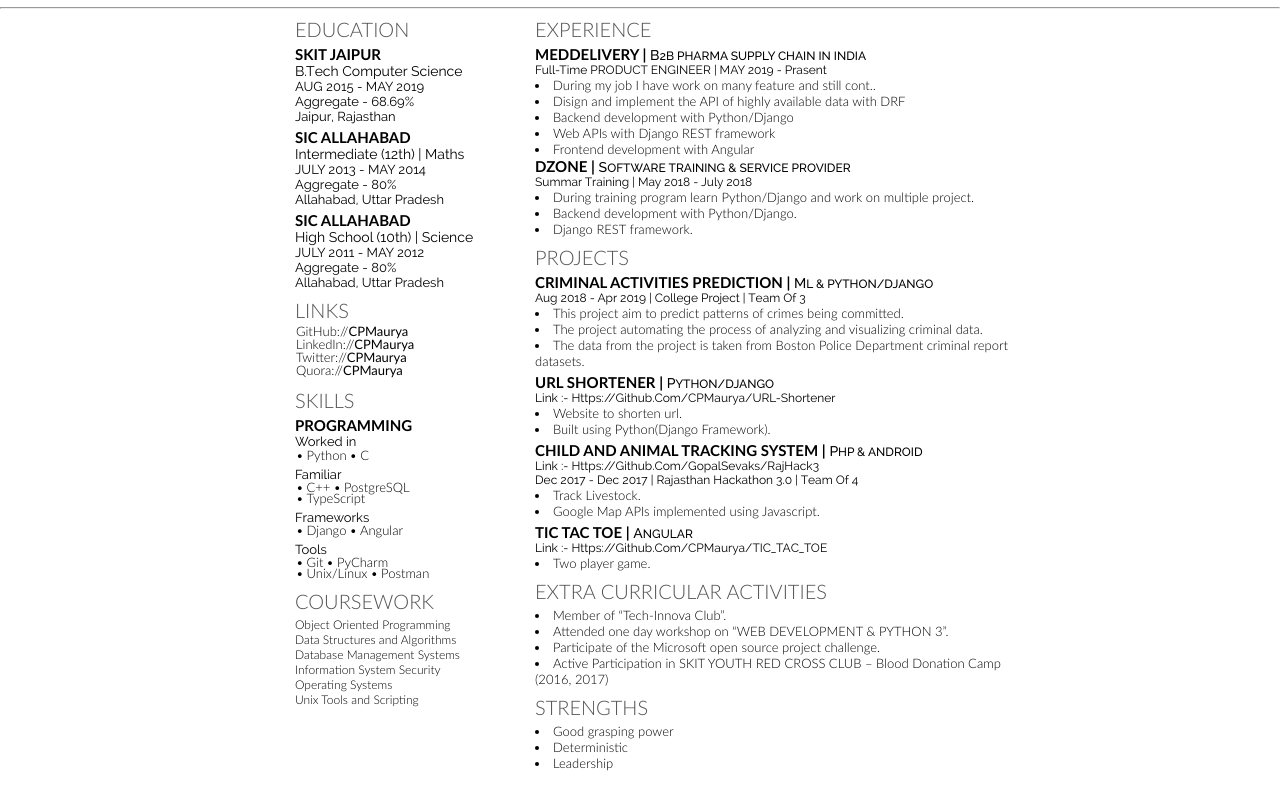
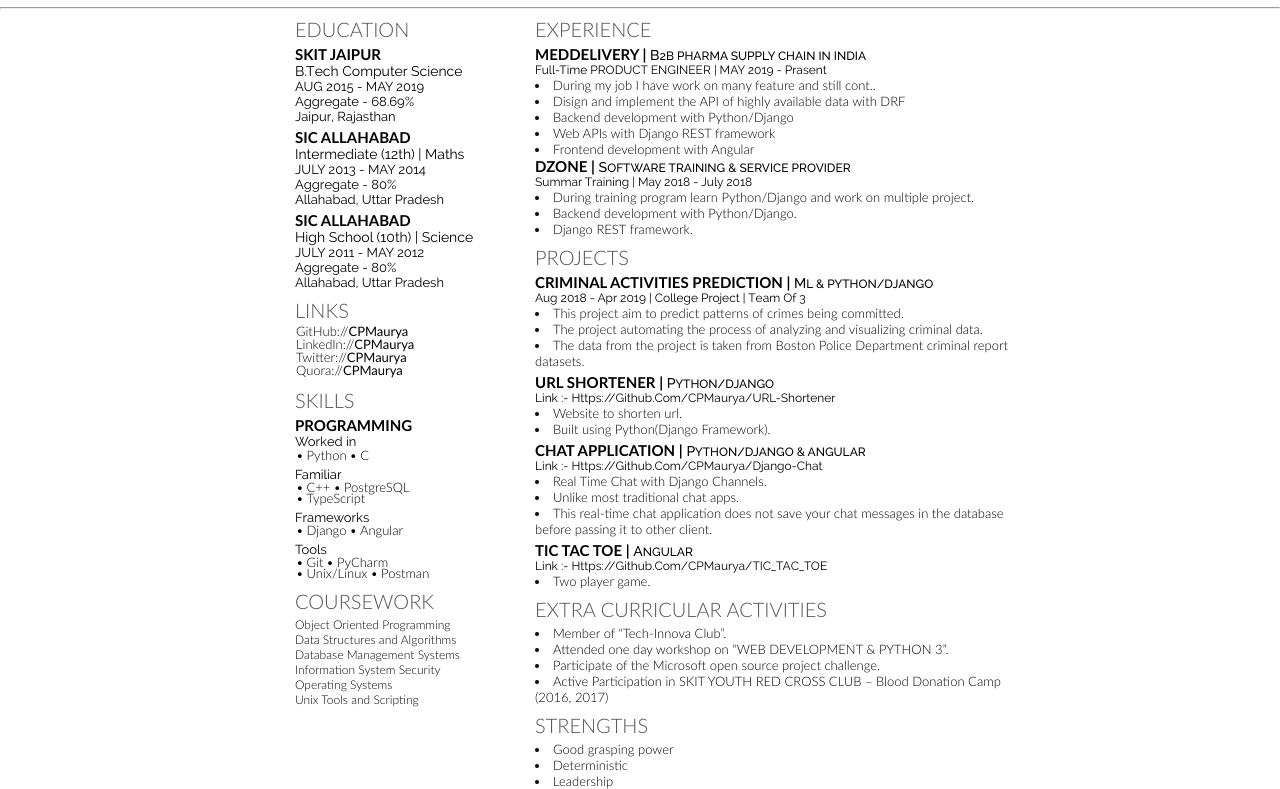
Before and after one commit to CPMaurya/CPMaurya.github.io, a plain HTML site: page index.jade in a window 1280 px wide. Shown: the part 115-904 px from the top of the page. Drawn offline with nearby package versions, Linux system fonts and the light colour scheme; files that its build step writes are made by us from their sources.

Commit message:
add project django Chat Appliction

```diff
--- a/data.json
+++ b/data.json
@@ -20,7 +20,7 @@
                          "Operating Systems",
                          "Unix Tools and Scripting"],
     "links": [["GitHub", "https://github.com/CPMaurya", "CPMaurya"],
-              ["LinkedIn", "https://www.linkedin.com/in/chandra-prakash-2163b113b/", "CPMaurya"],
+              ["LinkedIn", "https://www.linkedin.com/in/c-p-maurya-2163b113b/", "CPMaurya"],
               ["Twitter", "https://twitter.com/CpMaury30121591?s=08", "CPMaurya"],
               ["Quora", "https://www.quora.com/profile/C-P-Maurya", "CPMaurya"]],
     "table": [["2014", "Top 52/2500", "KPCB Engineering Fellow"],
--- a/index.jade
+++ b/index.jade
@@ -176,17 +176,18 @@
                 li  Website to shorten url.
                 li  Built using Python(Django Framework).
                 br
-                //- h2 Text Editor | #[span Simple Notepad | Python]
-                //- h3 Link :- https://github.com/CPMaurya/TextEditor-Notepad-
-                //- li  Text editor similar to Microsoft Windows Notepad.
-                //- li  Basic text-editing program, enables users to create documents.
+                h2 Chat Application | #[span Python/Django & Angular]
+                h3 Link :- https://github.com/CPMaurya/Django-Chat
+                li  Real Time Chat with Django Channels.
+                li  Unlike most traditional chat apps.
+                li  This real-time chat application does not save your chat messages in the database before passing it to other client.
+                br
+                //- h2 Child And Animal Tracking System | #[span PHP & ANDROID]
+                //- h3 Link :- https://github.com/GopalSevaks/RajHack3
+                //- h3 Dec 2017 - Dec 2017 | Rajasthan Hackathon 3.0 | Team of 4
+                //- li  Track Livestock.
+                //- li  Google Map APIs implemented using Javascript.
                 //- br
-                h2 Child And Animal Tracking System | #[span PHP & ANDROID]
-                h3 Link :- https://github.com/GopalSevaks/RajHack3
-                h3 Dec 2017 - Dec 2017 | Rajasthan Hackathon 3.0 | Team of 4
-                li  Track Livestock.
-                li  Google Map APIs implemented using Javascript.
-                br
                 h2 TIC TAC TOE | #[span Angular]
                 h3 Link :- https://github.com/CPMaurya/TIC_TAC_TOE
                 li  Two player game.
```
Also changed, not shown: index.html, 1 other file.
